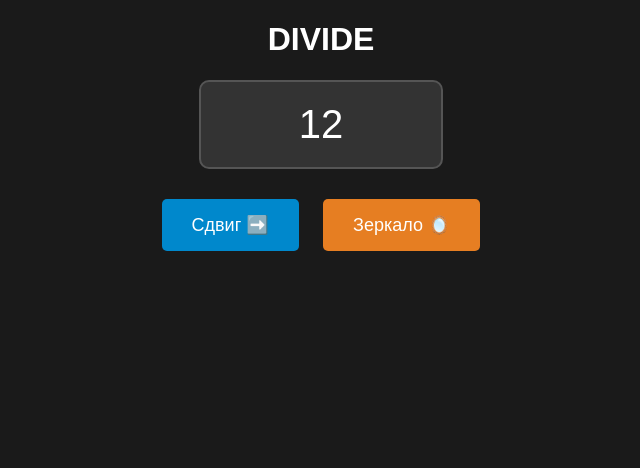
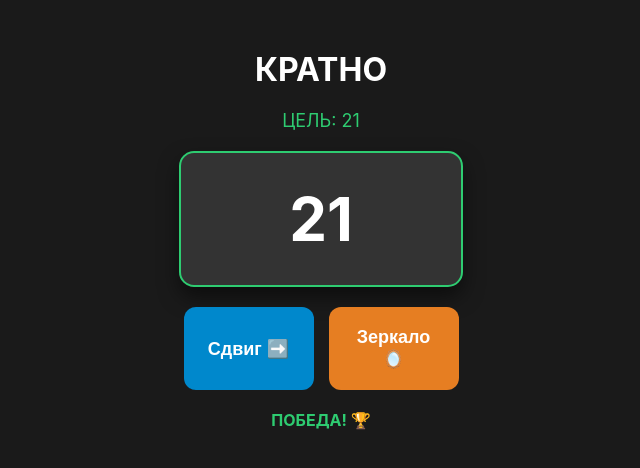
Before and after one commit to m-droid788/divide-game, a plain HTML site: page index.html in a window 1280 px wide. Both pictures are taken after a click on the button "Зеркало 🪞". Shown: the whole page, without its empty margins (319-959 px from the left). Drawn offline with Linux system fonts and the light colour scheme.

Commit message:
index.html

```diff
--- a/index.html
+++ b/index.html
@@ -2,25 +2,55 @@
 <html>
 <head>
     <meta charset="UTF-8">
-    <meta name="viewport" content="width=device-width, initial-scale=1.0">
-    <title>DIVIDE Game</title>
+    <meta name="viewport" content="width=device-width, initial-scale=1.0, maximum-scale=1.0, user-scalable=no">
+    <title>КРАТНО</title>
     <style>
-        body { background: #1a1a1a; color: white; text-align: center; font-family: sans-serif; }
-        .card { background: #333; border: 2px solid #555; border-radius: 10px; padding: 20px; margin: 20px auto; width: 200px; font-size: 40px; }
-        .btn { background: #0088cc; border: none; color: white; padding: 15px 30px; border-radius: 5px; margin: 10px; font-size: 18px; }
+        body { background: #1a1a1a; color: white; text-align: center; font-family: -apple-system, sans-serif; margin-top: 50px; overflow: hidden; }
+        .card { background: #333; border: 2px solid #555; border-radius: 15px; padding: 30px; margin: 20px auto; width: 220px; font-size: 60px; font-weight: bold; box-shadow: 0 10px 20px rgba(0,0,0,0.5); transition: 0.3s; }
+        .target { color: #2ecc71; font-size: 18px; margin-bottom: 10px; }
+        .btn-container { display: flex; justify-content: center; gap: 15px; }
+        .btn { background: #0088cc; border: none; color: white; padding: 20px; border-radius: 12px; width: 130px; font-size: 18px; font-weight: bold; cursor: pointer; }
         .special { background: #e67e22; }
+        .win { color: #2ecc71; display: none; margin-top: 20px; font-weight: bold; }
     </style>
 </head>
 <body>
-    <h1>DIVIDE</h1>
+    <h1>КРАТНО</h1>
+    <div class="target">ЦЕЛЬ: 21</div>
     <div class="card" id="number">12</div>
-    <button class="btn" onclick="action('shift')">Сдвиг ➡️</button>
-    <button class="btn special" onclick="action('mirror')">Зеркало 🪞</button>
+
+    <div class="btn-container">
+        <button class="btn" onclick="shift()">Сдвиг ➡️</button>
+        <button class="btn special" onclick="mirror()">Зеркало 🪞</button>
+    </div>
+
+    <div class="win" id="win-msg">ПОБЕДА! 🏆</div>
 
     <script>
-        function action(type) {
-            let num = document.getElementById('number').innerText;
-            alert('Ты нажал ' + type + ' для числа ' + num);
+        let display = document.getElementById('number');
+        let winMsg = document.getElementById('win-msg');
+
+        function checkWin() {
+            if (display.innerText === "21") {
+                display.style.borderColor = "#2ecc71";
+                winMsg.style.display = "block";
+            } else {
+                display.style.borderColor = "#555";
+                winMsg.style.display = "none";
+            }
+        }
+
+        function shift() {
+            let val = display.innerText;
+            if (val.length > 1) {
+                display.innerText = val.slice(-1) + val.slice(0, -1);
+                checkWin();
+            }
+        }
+
+        function mirror() {
+            display.innerText = display.innerText.split('').reverse().join('');
+            checkWin();
         }
     </script>
 </body>
```
